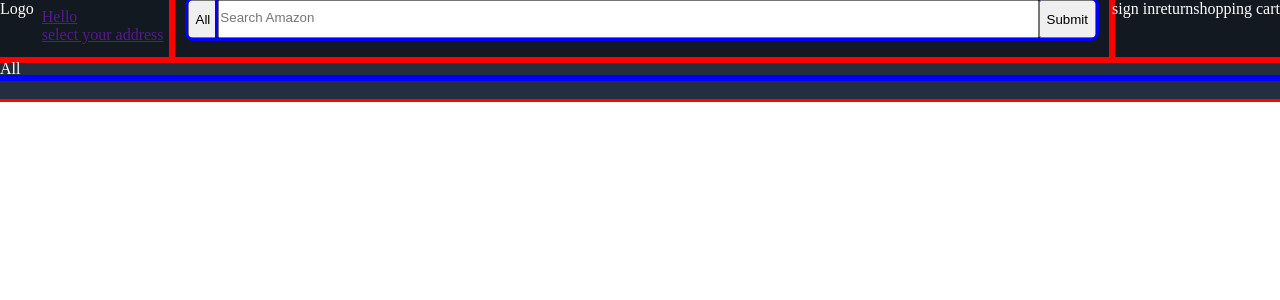
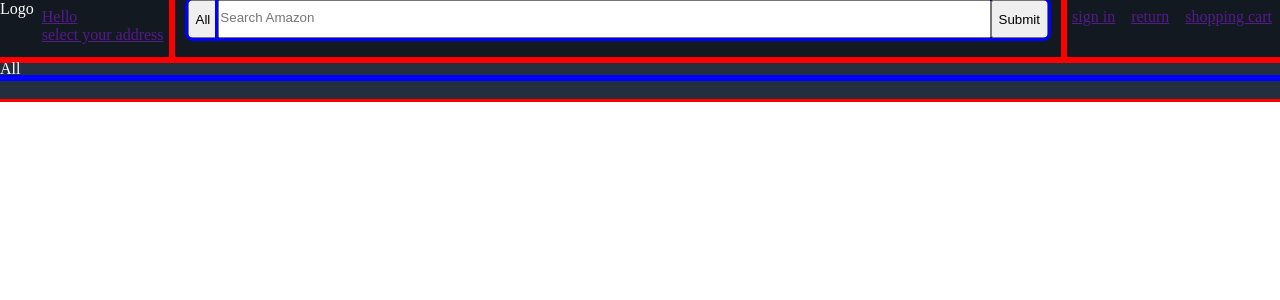
Before and after one commit to Mount-Blanc/AmazonClone, a React (Vite) app in the folder AmazonClone/: page / in a window 1280 px wide. Shown: the top 300 px of the page. Built offline with nearby package versions, Linux system fonts and the light colour scheme.

Commit message:
added css to nav right

```diff
--- a/AmazonClone/src/App.css
+++ b/AmazonClone/src/App.css
@@ -14,11 +14,11 @@ height:60px
 
 }
 
-.location-slot {
+.slot {
   width:auto;
   margin: .5rem;
 }
-.location-slot:hover {
+.slot:hover {
   outline: 1.5px solid white;
 }
 .nav-middle {
@@ -34,8 +34,8 @@ height:60px
 }
 .nav-right {
   width: auto;
-  outline: 3px solid red
-
+  outline: 3px solid red;
+  display: flex;
 }
 .nav-search {
   outline: 3px solid blue;
--- a/AmazonClone/src/App.jsx
+++ b/AmazonClone/src/App.jsx
@@ -10,7 +10,7 @@ function App() {
       <div className='nav-belt'>
       <div class="nav-left">
       <a>Logo</a>
-      <div className='location-slot'>
+      <div className='slot'>
         <a href='' className='nav-a'>
           <div className='hello-block'>
             <span>Hello</span>
@@ -32,9 +32,25 @@ function App() {
       </div>
       </div>
       <div className='nav-right'>
-        <span>sign in</span>
-        <span>return</span>
-        <span>shopping cart</span>
+        <div className='slot'>
+          <a href=''>
+                      <span>sign in</span>
+
+          </a>
+
+        </div>
+        <div className='slot'>
+      <a href=''>
+      <span>return</span>
+
+      </a>
+        </div>
+        <div className='slot'>
+        <a href=''>
+                  <span>shopping cart</span>
+
+        </a>
+        </div>
       </div>
       </div>
       <div className='nav-main'>
```
